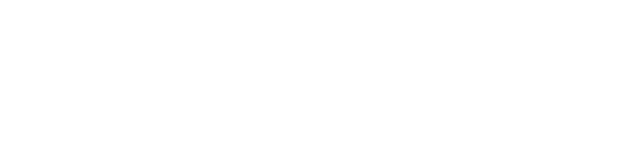
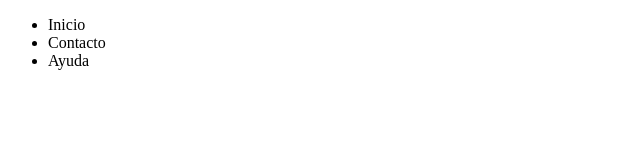
Before and after one commit to MarcPlane/Ejercicio_1, a plain HTML site: page index.html in a window 1280 px wide. Shown: the whole page, without its empty margins (0-640 px from the left). Drawn offline with Linux system fonts and the light colour scheme.

Commit message:
add header

```diff
--- a/index.html
+++ b/index.html
@@ -6,6 +6,13 @@
     <title>Document</title>
 </head>
 <body>
+    <header>
+        <ul>
+            <li>Inicio</li>
+            <li>Contacto</li>
+            <li>Ayuda</li>
+        </ul>
+    </header>
 
 </body>
 </html>
```
